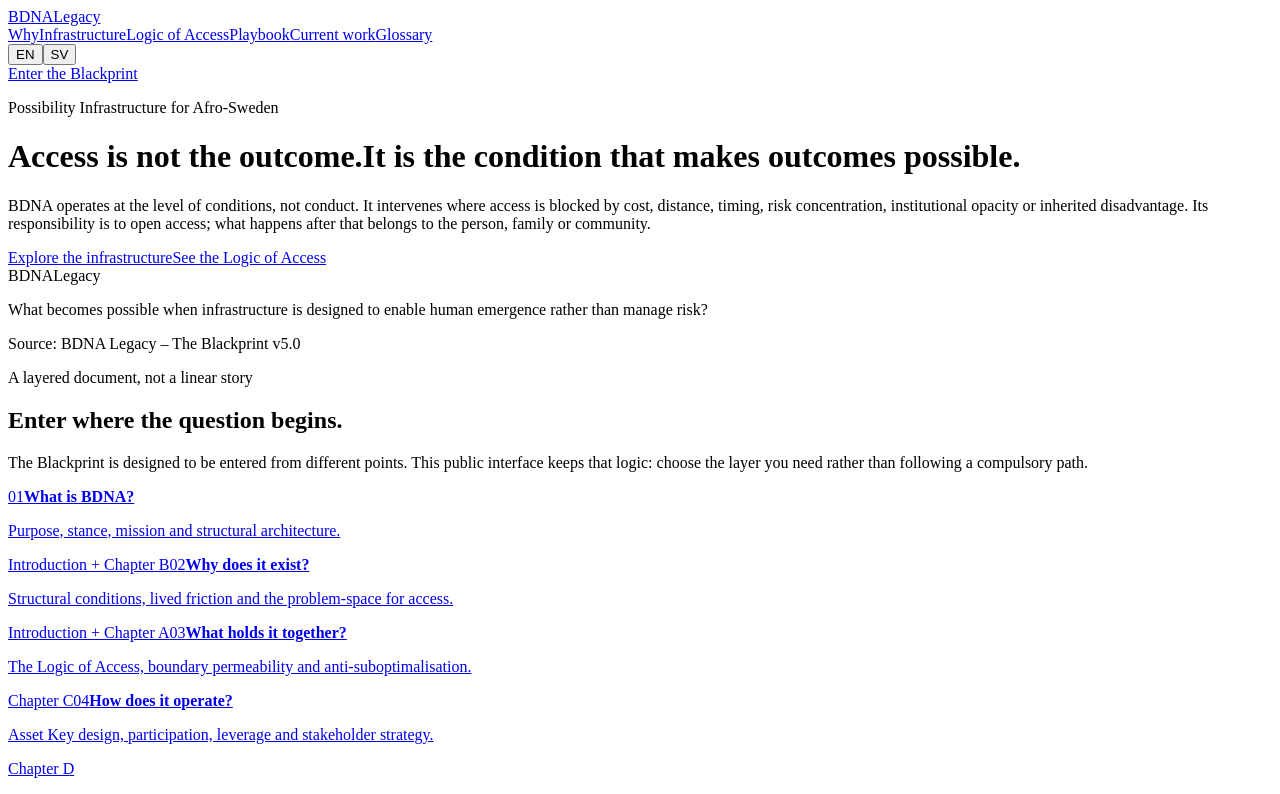
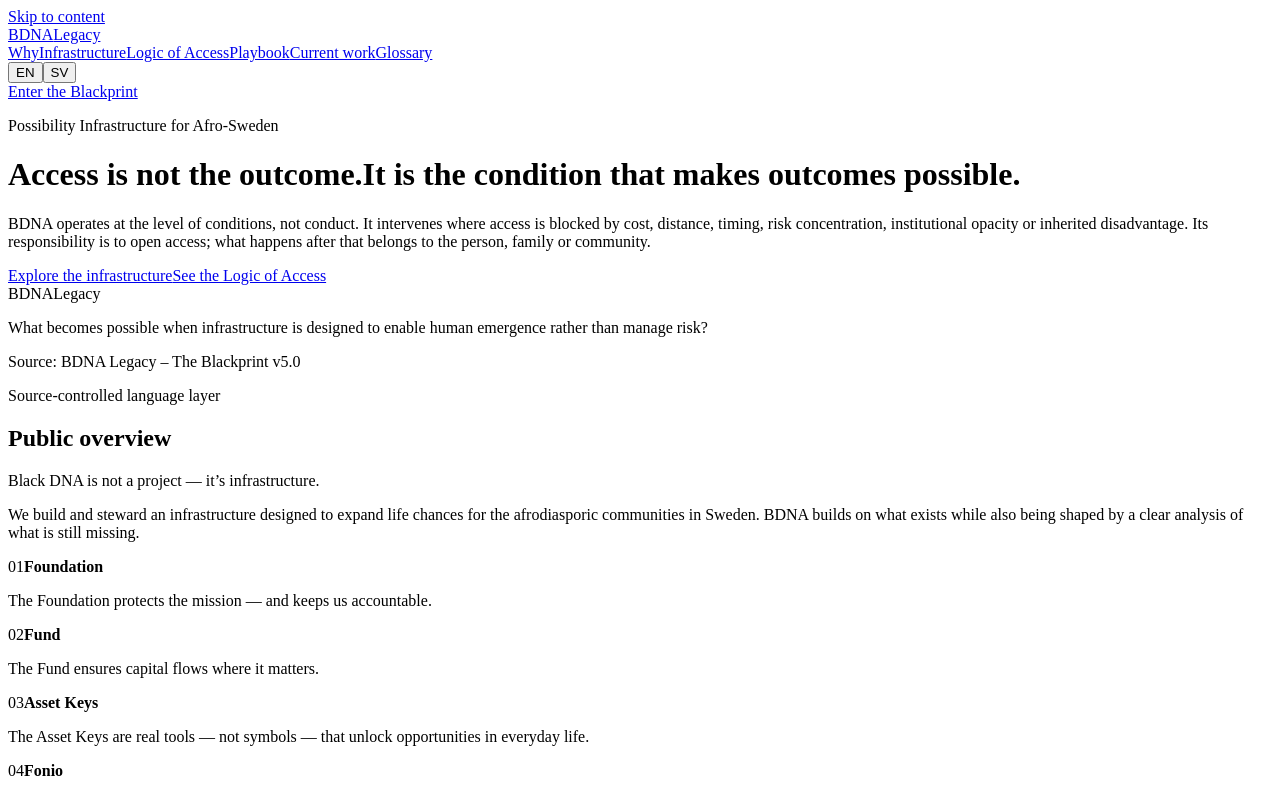
Before and after one commit to Motherpher/BDNA, a React (Vite) app: page / in a window 1280 px wide. Shown: the top 794 px of the page. Built offline with nearby package versions, Linux system fonts and the light colour scheme; the HTML template or start-up script is replaced by a standard one.

Commit message:
WP02-WP06 integrate modules, pilot, glossary and bilingual layer

```diff
--- a/src/App.tsx
+++ b/src/App.tsx
@@ -1,6 +1,11 @@
+import { useState } from 'react'
+import { CurrentWork } from './components/CurrentWork'
 import { Navigation } from './components/Navigation'
+import { ReferenceLayer } from './components/ReferenceLayer'
 import { Section } from './components/Section'
 import { blackprint } from './content/blackprint'
+import { publicOverview, type Language, uiCopy } from './content/languages'
+import { siteModules } from './content/modules'
 
 function PivotDiagram() {
   return (
@@ -24,13 +29,18 @@ function PivotDiagram() {
 }
 
 export default function App() {
+  const [language, setLanguage] = useState<Language>('en')
+  const overview = publicOverview[language]
+  const copy = uiCopy[language]
+
   return (
     <div className="site-shell">
+      <a className="skip-link" href="#main">Skip to content</a>
       <header id="top" className="hero">
-        <Navigation />
+        <Navigation language={language} onLanguageChange={setLanguage} />
         <div className="hero__grid">
           <div className="hero__copy">
-            <p className="eyebrow eyebrow--gold">{blackprint.identity.descriptor}</p>
+            <p className="eyebrow eyebrow--gold">{overview.descriptor}</p>
             <h1>
               Access is not the outcome.
               <span>It is the condition that makes outcomes possible.</span>
@@ -53,7 +63,25 @@ export default function App() {
         </div>
       </header>
 
-      <main>
+      <main id="main">
+        <section className="public-overview" aria-labelledby="public-overview-title">
+          <div className="section__inner public-overview__inner">
+            <div>
+              <p className="eyebrow">{copy.sourceStatus}</p>
+              <h2 id="public-overview-title">{copy.publicOverview}</h2>
+              <p className="public-overview__statement">{overview.statement}</p>
+              <p className="lead">{overview.body}</p>
+            </div>
+            <div className="public-overview__components">
+              <article><span>01</span><strong>{language === 'sv' ? 'Stiftelsen' : 'Foundation'}</strong><p>{overview.foundation}</p></article>
+              <article><span>02</span><strong>{language === 'sv' ? 'Fonden' : 'Fund'}</strong><p>{overview.fund}</p></article>
+              <article><span>03</span><strong>Asset Keys</strong><p>{overview.assetKeys}</p></article>
+              <article><span>04</span><strong>Fonio</strong><p>{overview.fonio}</p></article>
+            </div>
+            <p className="translation-note">{copy.translationNote}</p>
+          </div>
+        </section>
+
         <section id="entry-points" className="entry-points" aria-labelledby="entry-points-title">
           <div className="section__inner">
             <div className="entry-points__head">
@@ -127,26 +155,10 @@ export default function App() {
             </div>
             <PivotDiagram />
             <div className="logic-grid">
-              <article>
-                <span>01</span>
-                <h3>Life-world</h3>
-                <p>{blackprint.logicOfAccess.lifeWorld}</p>
-              </article>
-              <article>
-                <span>02</span>
-                <h3>Boundary</h3>
-                <p>{blackprint.logicOfAccess.boundary}</p>
-              </article>
-              <article>
-                <span>03</span>
-                <h3>Opportunity Loop</h3>
-                <p>{blackprint.logicOfAccess.opportunityLoop}</p>
-              </article>
-              <article>
-                <span>04</span>
-                <h3>Boundary permeability</h3>
-                <p>{blackprint.logicOfAccess.boundaryPermeability}</p>
-              </article>
+              <article><span>01</span><h3>Life-world</h3><p>{blackprint.logicOfAccess.lifeWorld}</p></article>
+              <article><span>02</span><h3>Boundary</h3><p>{blackprint.logicOfAccess.boundary}</p></article>
+              <article><span>03</span><h3>Opportunity Loop</h3><p>{blackprint.logicOfAccess.opportunityLoop}</p></article>
+              <article><span>04</span><h3>Boundary permeability</h3><p>{blackprint.logicOfAccess.boundaryPermeability}</p></article>
             </div>
             <div className="moral-anchor">
               <p className="eyebrow">Moral anchor</p>
@@ -158,28 +170,18 @@ export default function App() {
 
         <Section id="playbook" eyebrow="Chapter D · From theory to leverage" title="Asset Keys move the boundary. They do not move people.">
           <p className="lead">An Asset Key intervenes at a specific threshold where access is predictably blocked. Its responsibility ends at access. Once entry is possible, direction belongs to the individual.</p>
-
           <div className="wedge-flow">
             {blackprint.wedgeToPivot.map((step) => (
-              <article key={step.step}>
-                <span>{step.step}</span>
-                <h3>{step.name}</h3>
-                <p>{step.text}</p>
-              </article>
+              <article key={step.step}><span>{step.step}</span><h3>{step.name}</h3><p>{step.text}</p></article>
             ))}
           </div>
-
           <div className="principle-head">
             <p className="eyebrow">Asset Key design discipline</p>
             <h3>Shared logic constrains the intervention without prescribing its form.</h3>
           </div>
           <div className="principle-grid">
             {blackprint.assetKeyPrinciples.map((principle, index) => (
-              <article key={principle.name}>
-                <span>0{index + 1}</span>
-                <h3>{principle.name}</h3>
-                <p>{principle.text}</p>
-              </article>
+              <article key={principle.name}><span>0{index + 1}</span><h3>{principle.name}</h3><p>{principle.text}</p></article>
             ))}
           </div>
         </Section>
@@ -192,35 +194,22 @@ export default function App() {
               <p className="lead">{blackprint.impactAreaLogic}</p>
             </div>
             <div className="impact-orbit">
-              <div className="impact-orbit__core">
-                <span>Logic of Access</span>
-                <strong>Boundary permeability</strong>
-              </div>
+              <div className="impact-orbit__core"><span>Logic of Access</span><strong>Boundary permeability</strong></div>
               <div className="impact-orbit__areas">
-                {blackprint.impactAreas.map((area, index) => (
-                  <div key={area}><span>0{index + 1}</span>{area}</div>
-                ))}
+                {blackprint.impactAreas.map((area, index) => <div key={area}><span>0{index + 1}</span>{area}</div>)}
               </div>
             </div>
           </div>
         </section>
 
+        <CurrentWork />
+
         <Section id="participation" eyebrow="Participation without coercion" title="Freedom is preserved by just enough structure.">
           <div className="dual-panel">
-            <article>
-              <p className="eyebrow">Freedom within coherence</p>
-              <h3>No ideological entry fee.</h3>
-              <p>{blackprint.participation.freedom}</p>
-            </article>
-            <article>
-              <p className="eyebrow">Passing-forward logic</p>
-              <h3>Circulation without moral debt.</h3>
-              <p>{blackprint.participation.passingForward}</p>
-            </article>
+            <article><p className="eyebrow">Freedom within coherence</p><h3>No ideological entry fee.</h3><p>{blackprint.participation.freedom}</p></article>
+            <article><p className="eyebrow">Passing-forward logic</p><h3>Circulation without moral debt.</h3><p>{blackprint.participation.passingForward}</p></article>
           </div>
-          <blockquote>
-            <p>Contribution is decoupled from receipt. Access does not bind the person who receives it.</p>
-          </blockquote>
+          <blockquote><p>Contribution is decoupled from receipt. Access does not bind the person who receives it.</p></blockquote>
         </Section>
 
         <section id="evaluation" className="evaluation-section" aria-labelledby="evaluation-title">
@@ -229,18 +218,8 @@ export default function App() {
             <h2 id="evaluation-title">Did the boundary actually move?</h2>
             <p className="lead">{blackprint.evaluation.core}</p>
             <div className="evaluation-grid">
-              <article>
-                <p className="eyebrow">BDNA is responsible for</p>
-                <ul>
-                  {blackprint.evaluation.responsibleFor.map((item) => <li key={item}>{item}</li>)}
-                </ul>
-              </article>
-              <article>
-                <p className="eyebrow">BDNA is not responsible for</p>
-                <ul>
-                  {blackprint.evaluation.notResponsibleFor.map((item) => <li key={item}>{item}</li>)}
-                </ul>
-              </article>
+              <article><p className="eyebrow">BDNA is responsible for</p><ul>{blackprint.evaluation.responsibleFor.map((item) => <li key={item}>{item}</li>)}</ul></article>
+              <article><p className="eyebrow">BDNA is not responsible for</p><ul>{blackprint.evaluation.notResponsibleFor.map((item) => <li key={item}>{item}</li>)}</ul></article>
             </div>
             <p className="evaluation-note">{blackprint.evaluation.learning}</p>
           </div>
@@ -248,10 +227,10 @@ export default function App() {
 
         <Section id="stewardship" eyebrow="Long-term logic" title="Stewardship is custodianship, not ownership.">
           <p className="lead">{blackprint.stewardship}</p>
-          <div className="stewardship-line">
-            <span>Mission</span><b>→</b><span>Logic</span><b>→</b><span>Boundaries</span><b>→</b><span>Learning</span><b>→</b><span>Passing forward</span>
-          </div>
+          <div className="stewardship-line"><span>Mission</span><b>→</b><span>Logic</span><b>→</b><span>Boundaries</span><b>→</b><span>Learning</span><b>→</b><span>Passing forward</span></div>
         </Section>
+
+        <ReferenceLayer />
 
         <section id="blackprint" className="blackprint-section" aria-labelledby="blackprint-title">
           <div className="section__inner blackprint-section__inner">
@@ -262,17 +241,23 @@ export default function App() {
             <div>
               <p className="lead">{blackprint.sourceNote}</p>
               <p className="source-meta">{blackprint.identity.source}</p>
-              <p className="source-meta">Working source architecture · public interface v0.2</p>
+              <p className="source-meta">Working source architecture · public interface v0.3</p>
             </div>
+          </div>
+          <div className="section__inner module-registry" aria-label="Public module source registry">
+            {siteModules.map((module) => (
+              <a href={`#${module.id}`} key={module.id}>
+                <span>{module.source}</span>
+                <strong>{module.label}</strong>
+                <p>{module.purpose}</p>
+              </a>
+            ))}
           </div>
         </section>
       </main>
 
       <footer className="footer">
-        <div className="footer__brand">
-          <strong>BDNA Legacy</strong>
-          <span>{blackprint.identity.descriptor}</span>
-        </div>
+        <div className="footer__brand"><strong>BDNA Legacy</strong><span>{overview.descriptor}</span></div>
         <a href="#top">Back to top ↑</a>
       </footer>
     </div>
```
